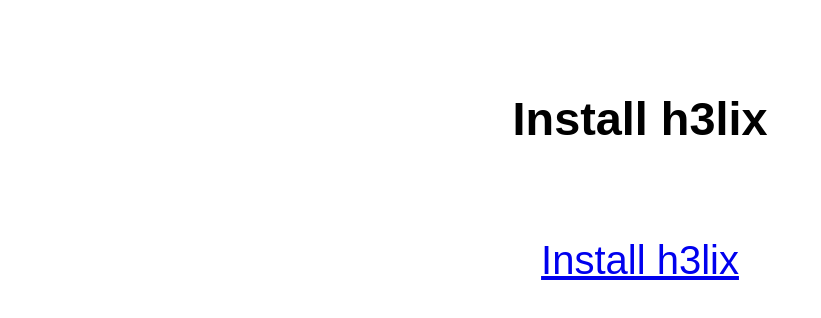
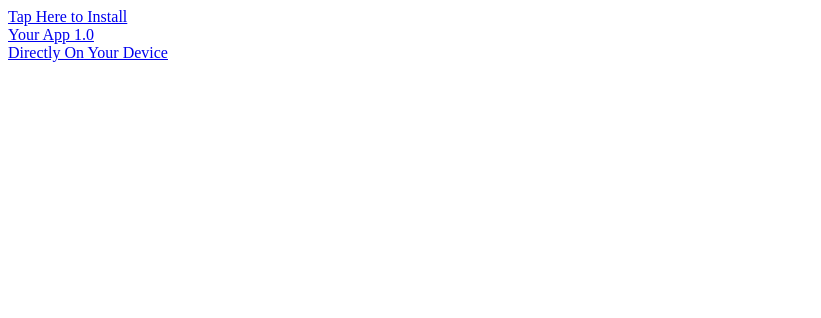
Before and after one commit to h3lix-ios8/h3lix-ios8.github.io, a plain HTML site: page index.html in a window 1280 px wide. Shown: the whole page, without its empty margins (0-821 px from the left). Drawn offline with Linux system fonts and the light colour scheme.

Commit message:
Update index.html

```diff
--- a/index.html
+++ b/index.html
@@ -1,27 +1,3 @@
-<html xmlns="http://www.w3.org/1999/xhtml" xml:lang="fr">
-  <head>
-    <meta http-equiv="Content-Type" content="application/xhtml+xml; charset=utf-8" />
-    <title>Install h3lix</title>
-    <style>
-      html, body { height:100%; }
-      body { margin:0;font-family:"Arial";font-size:40px; }
-    </style>
-  </head>
-
-  <body>
-
-    <br/>
-
-    <div style="text-align:center;">
-      <h3>Install h3lix</h3>
-    </div>
-    <br/>
-
-
-    <div style="text-align:center;">
-      <a href="itms-services://?action=download-manifest&url=https://h3lix-ios8.github.io/h3lix.plist">Install h3lix</a>
-    </div>
-    <br/>
-
-  </body>
-</html>
+<a href="itms-services://?action=download-manifest&url=https://myWeb.com/MY_TEST_APP/manifest.plist">
+Tap Here to Install<br />Your App 1.0 <br />Directly On Your Device
+</a>
```
